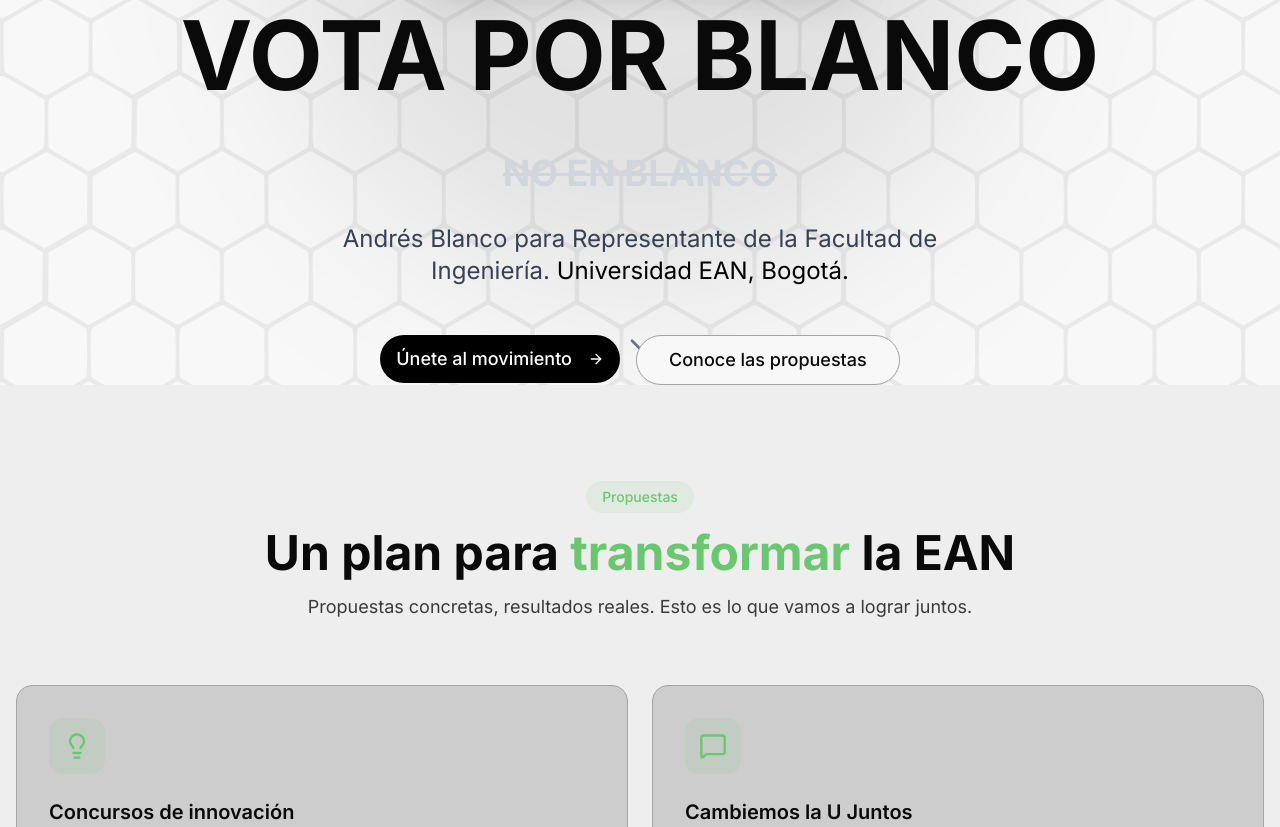
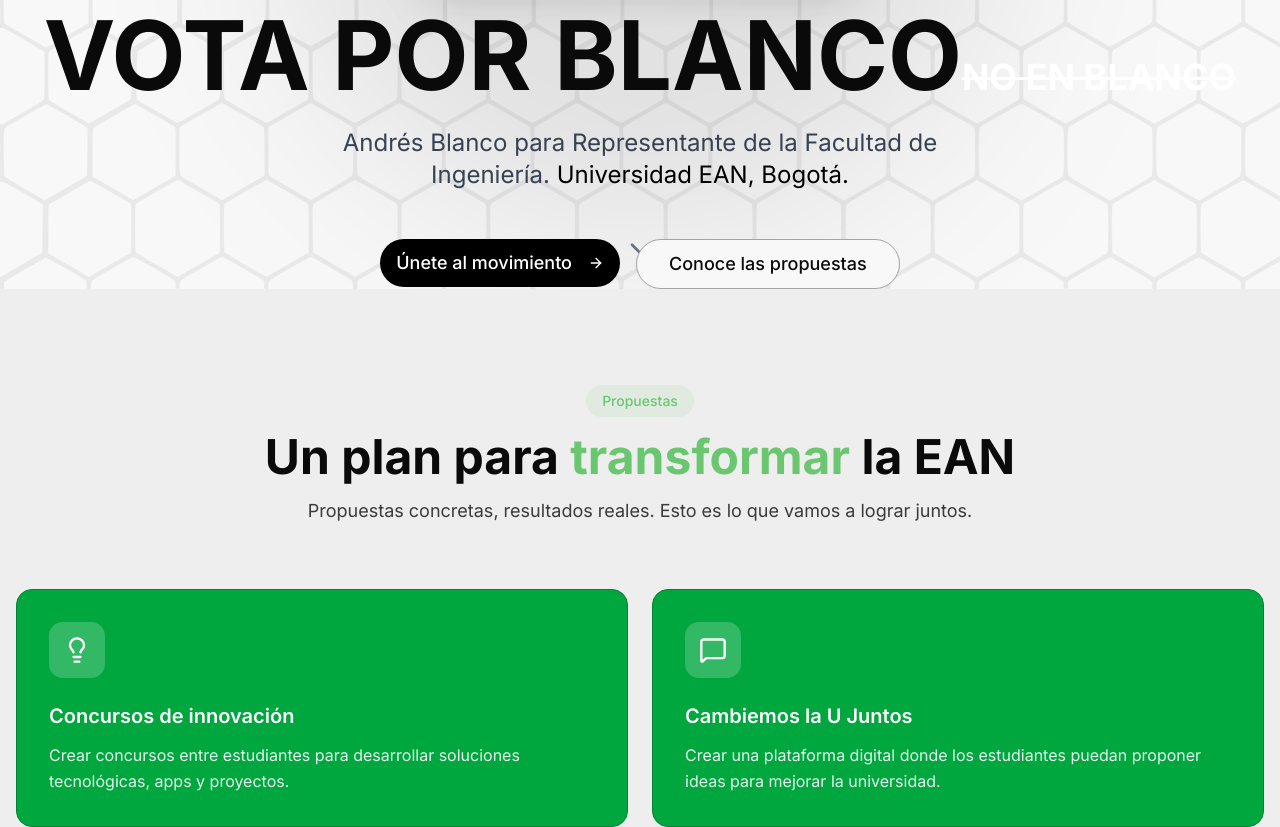
Before and after one commit to maicoltorodev/Andres-blanco, a Next.js app: page / in a window 1280 px wide. Shown: the part 553-1380 px from the top of the page. Built offline with nearby package versions, Linux system fonts and the light colour scheme.

Commit message:
prueba de blanco

```diff
--- a/components/hero.tsx
+++ b/components/hero.tsx
@@ -45,8 +45,7 @@ export function Hero() {
           {/* titulo */}
           <h1 className="text-5xl md:text-7xl lg:text-8xl font-bold mb-6">
             VOTA POR BLANCO
-            <br />
-            <span className="text-gray-300 line-through text-2xl md:text-4xl">
+            <span className="text-white line-through text-2xl md:text-4xl">
               NO EN BLANCO
             </span>
           </h1>
--- a/components/proposals.tsx
+++ b/components/proposals.tsx
@@ -64,15 +64,15 @@ export function Proposals() {
               viewport={{ once: true }}
               transition={{ duration: 0.5, delay: index * 0.1 }}
               whileHover={{ y: -5, scale: 1.02 }}
-              className="group p-8 rounded-2xl bg-secondary/50 border border-border hover:border-accent/50 transition-all duration-300"
+              className="group p-8 rounded-2xl bg-green-600 border border-green-700 hover:border-green-500 transition-all duration-300"
             >
-              <div className="w-14 h-14 rounded-xl bg-accent/10 flex items-center justify-center mb-6 group-hover:bg-accent/20 transition-colors">
-                <proposal.icon className="w-7 h-7 text-accent" />
+              <div className="w-14 h-14 rounded-xl bg-white/20 flex items-center justify-center mb-6 group-hover:bg-white/30 transition-colors">
+                <proposal.icon className="w-7 h-7 text-white" />
               </div>
-              <h3 className="text-xl font-semibold mb-3 font-[family-name:var(--font-display)]">
+              <h3 className="text-xl font-semibold mb-3 font-[family-name:var(--font-display)] text-white">
                 {proposal.title}
               </h3>
-              <p className="text-muted-foreground leading-relaxed">
+              <p className="text-white/90 leading-relaxed">
                 {proposal.description}
               </p>
             </motion.div>
```
